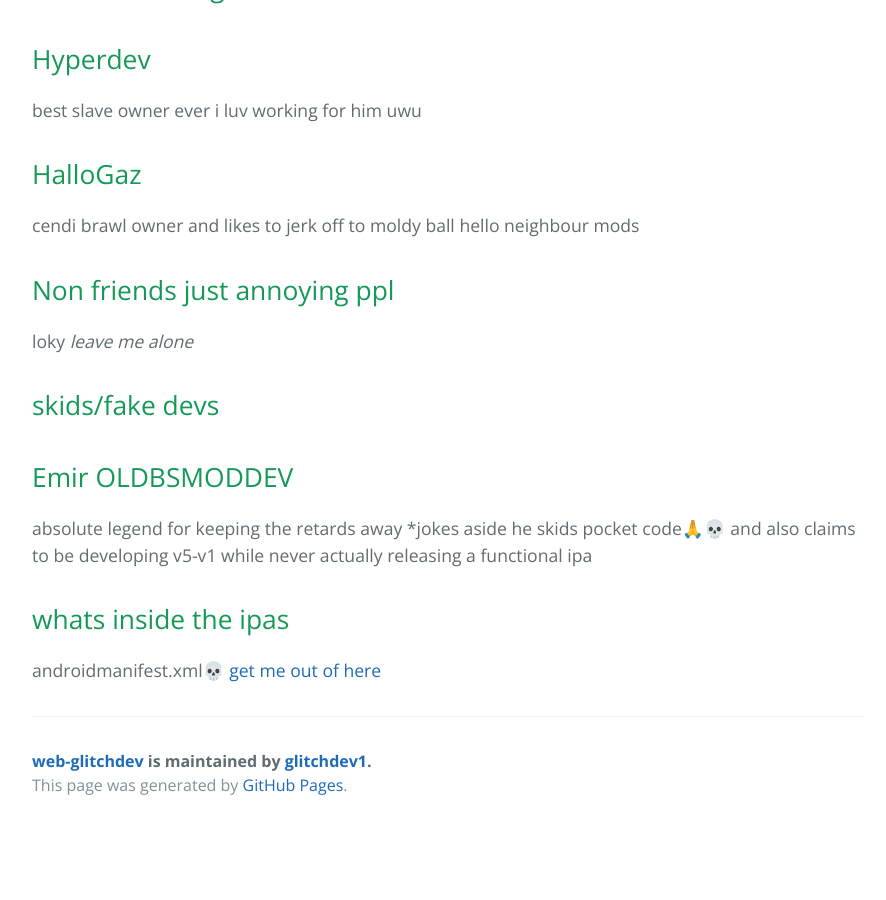
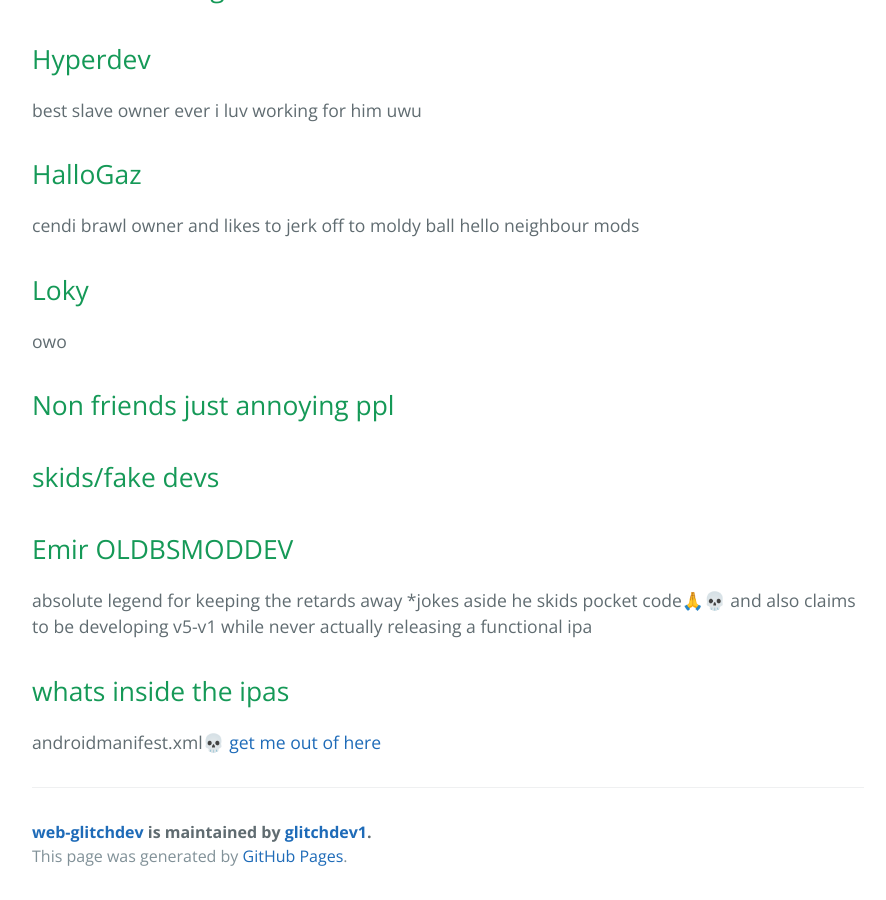
Before and after one commit to glitchdev1/web-glitchdev, a Jekyll site: the page built from another-page.md, in a window 1280 px wide and 900 px high, scrolled down 865 px. Shown: the whole window, without its empty margins (192-1078 px from the left). Built offline with Jekyll 4.4.1, drawn with Linux system fonts in a browser that asks for light colours; before the commit the page ends 1694 px from its top, so only the background shows below that.

Commit message:
Update another-page.md

```diff
--- a/another-page.md
+++ b/another-page.md
@@ -15,8 +15,10 @@
 best slave owner ever i luv working for him uwu
 ## HalloGaz
 cendi brawl owner and likes to jerk off to moldy ball hello neighbour mods
+## Loky
+owo
 ## Non friends just annoying ppl
-loky *leave me alone*
+
 ## skids/fake devs
 ## Emir OLDBSMODDEV
 absolute legend for keeping the retards away *jokes aside he skids pocket code🙏💀 and also claims to be developing v5-v1 while never actually releasing a functional ipa
```
